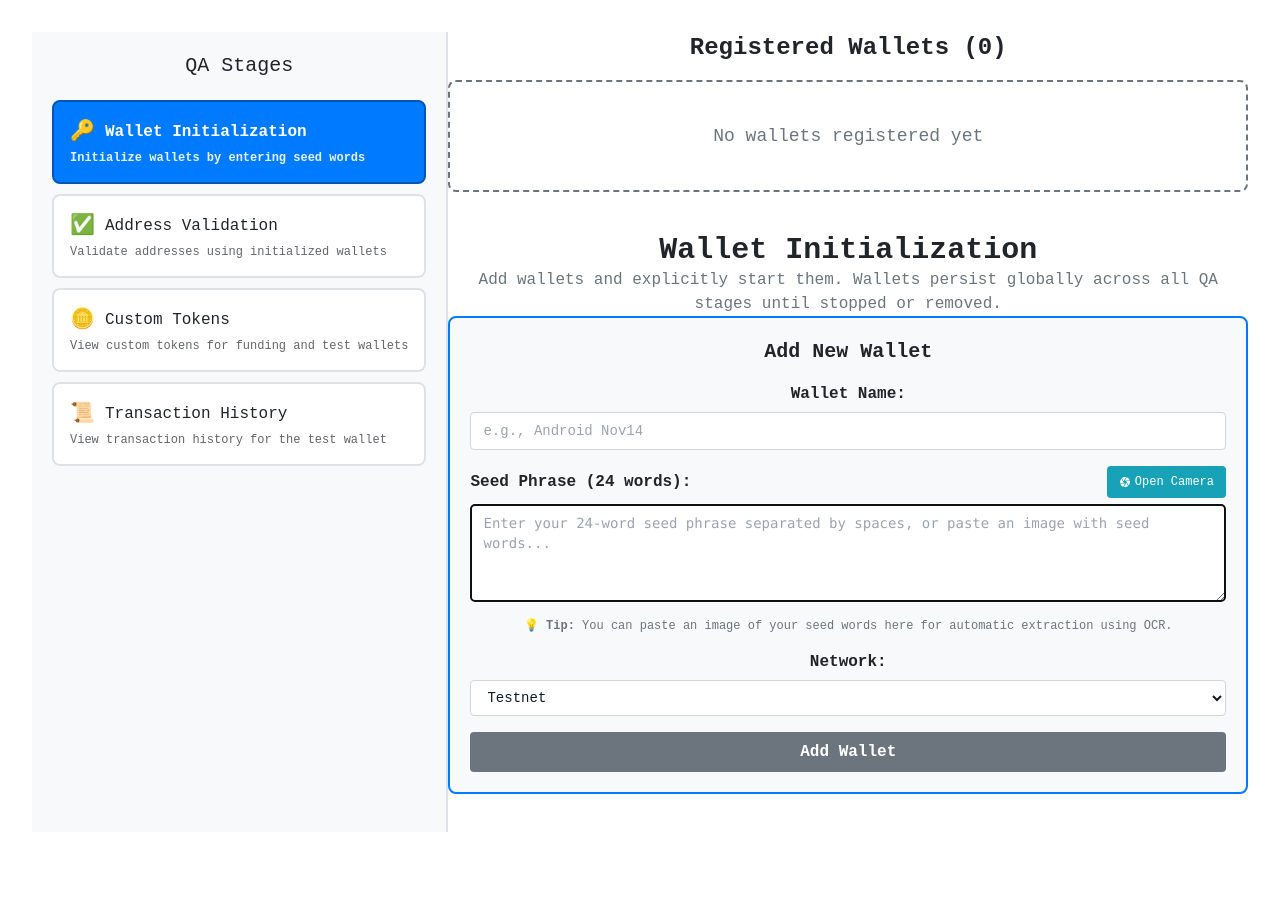
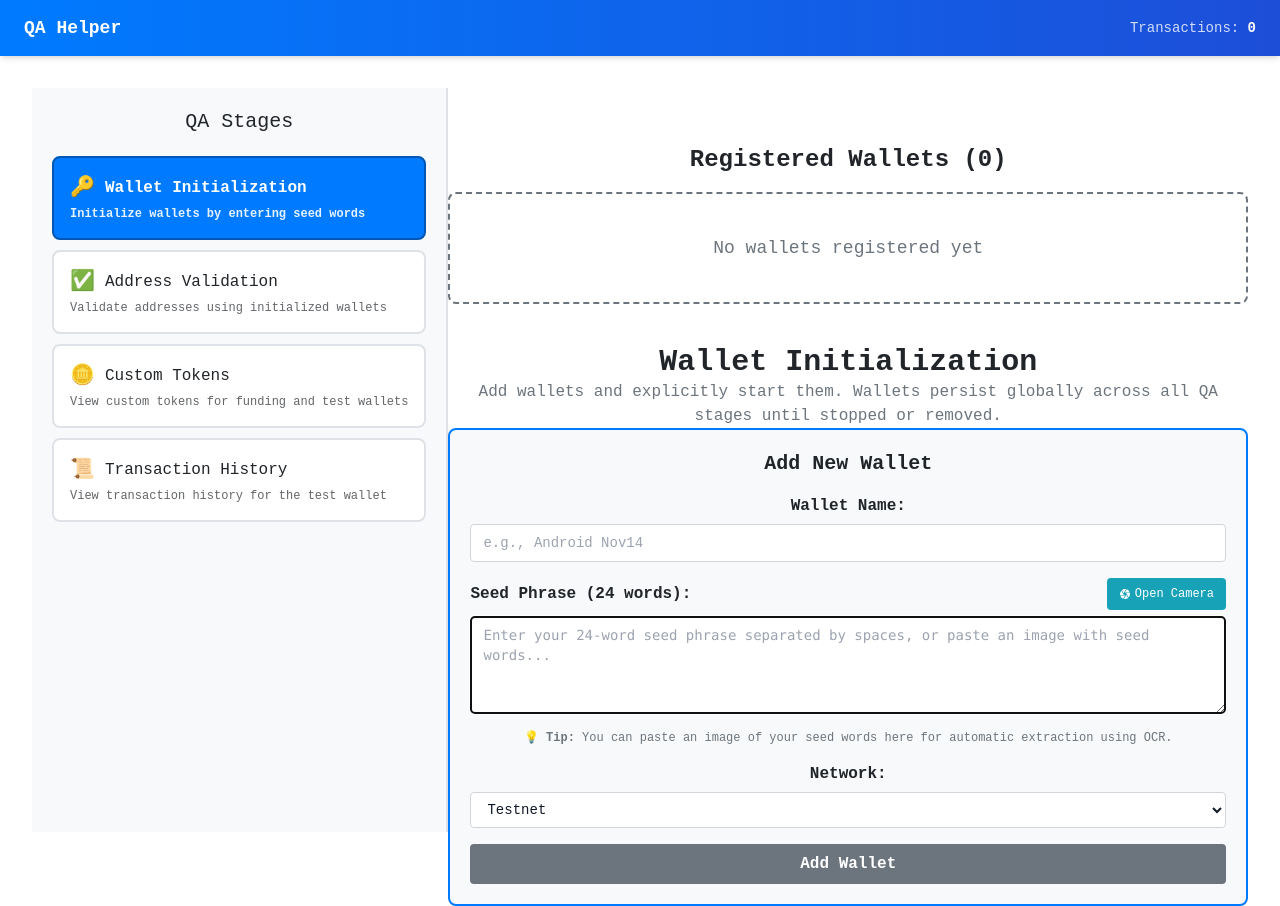
Before and after one commit to tuliomir/hathor-qa-helper, a React (Vite) app: page / in a window 1280 px wide. Before the commit the page ends 832 px from the top, so only its background shows below. Built offline with nearby package versions, Linux system fonts and the light colour scheme; a web font is replaced by a local one; what @hathor/wallet-lib would draw is missing.

Commit message:
chore: frozen header on scroll

```diff
--- a/src/components/QALayout.tsx
+++ b/src/components/QALayout.tsx
@@ -19,11 +19,13 @@ export default function QALayout() {
 
   return (
     <div className="flex min-h-screen flex-col">
-      {/* Header with Test Wallet Info */}
-      {testWallet && (
-        <div className="bg-gradient-to-r from-primary to-blue-700 text-white shadow-md">
-          <div className="px-6 py-3 flex items-center justify-between">
+      {/* Fixed Header always visible */}
+      <div className="fixed top-0 left-0 right-0 z-40 h-14 bg-gradient-to-r from-primary to-blue-700 text-white shadow-md">
+        <div className="px-6 h-14 flex items-center justify-between">
           <div className="flex items-center gap-4">
+            {/* Conditionally render test wallet info */}
+            {testWallet ? (
+              <>
                 <h2 className="text-lg font-bold m-0">Test Wallet:</h2>
                 <div className="flex items-center gap-2">
                   <span className="text-base font-semibold">{testWallet.metadata.friendlyName}</span>
@@ -31,7 +33,12 @@ export default function QALayout() {
                     {testWallet.metadata.network}
                   </span>
                 </div>
+              </>
+            ) : (
+              <h2 className="text-lg font-bold m-0">QA Helper</h2>
+            )}
           </div>
+
           <div className="flex items-center gap-6">
             <div
               className="text-sm cursor-pointer hover:opacity-80 transition-opacity"
@@ -41,7 +48,7 @@ export default function QALayout() {
               <span className="opacity-80">Transactions: </span>
               <span className="font-bold">0</span>
             </div>
-              {testWallet.balance && (
+            {testWallet && testWallet.balance && (
               <div className="text-sm">
                 <span className="opacity-80">Balance: </span>
                 <span className="font-bold">{formatBalance(testWallet.balance)} HTR</span>
@@ -50,10 +57,9 @@ export default function QALayout() {
           </div>
         </div>
       </div>
-      )}
 
-      {/* Main Content Area */}
-      <div className="flex flex-1">
+      {/* Main Content Area: add top padding equal to header height (h-14 = 56px) */}
+      <div className="flex flex-1 pt-14">
         <Sidebar />
         <StageContent />
         <ToastContainer />
--- a/src/components/Sidebar.tsx
+++ b/src/components/Sidebar.tsx
@@ -15,7 +15,8 @@ export default function Sidebar() {
   };
 
   return (
-    <div className="w-70 bg-light border-r-2 border-border sticky top-0 h-screen flex flex-col">
+    // Adjust sticky to account for fixed header (top-14) and use full remaining height
+    <div className="w-70 bg-light border-r-2 border-border sticky top-14 h-[calc(100vh-56px)] flex flex-col">
       <div className="p-5 flex-shrink-0">
         <h2 className="m-0 text-xl text-dark">QA Stages</h2>
       </div>
--- a/src/components/StageContent.tsx
+++ b/src/components/StageContent.tsx
@@ -13,7 +13,8 @@ export default function StageContent() {
   const { currentStage } = useStage();
 
   return (
-    <div className="flex-1 p-7.5 bg-white overflow-y-auto">
+    // Ensure this content sits below the fixed header and is independently scrollable
+    <div className="flex-1 p-7.5 bg-white overflow-y-auto pt-14">
       {currentStage === 'wallet-initialization' && <WalletInitialization />}
       {currentStage === 'address-validation' && <AddressValidation />}
       {currentStage === 'custom-tokens' && <CustomTokens />}
```
Lines whose indentation alone changed are shown as unchanged.
